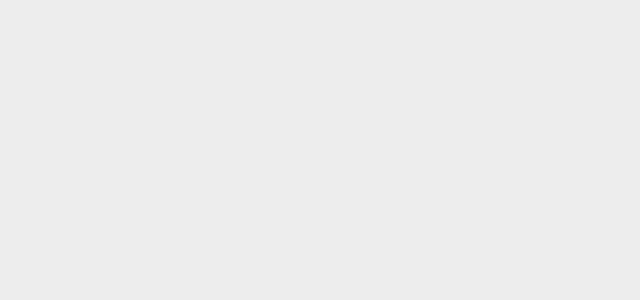
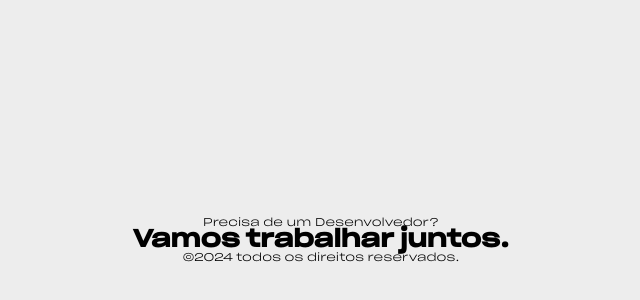
Before and after one commit to Leonardo-NY/portfolio, a React (Vite) app: page / in a window 1280 px wide. Shown: the part 1988-2288 px from the top of the page, without its empty margins (319-959 px from the left). Before the commit the page ends 1828 px from the top, so only its background shows below. Built offline with nearby package versions, Linux system fonts and the light colour scheme; a web font is replaced by a local one.

Commit message:
iniciei o footer

```diff
--- a/src/App.jsx
+++ b/src/App.jsx
@@ -1,11 +1,13 @@
 import './App.css'
 import Header from './components/Header/header'
 import Home from './components/Home/home'
+import Contato from './components/Contatos/contato'
 function App() {
   return (
     <>
       <Header/>
       <Home/>
+      <Contato/>
     </>
   )
 }
--- /dev/null
+++ b/src/components/Contatos/contato.css
@@ -0,0 +1,11 @@
+footer{
+  height: 100vh;
+  display: flex;
+  align-items: center;
+  flex-direction: column;
+  justify-content: center;
+}
+footer p{
+  font-family: var(--font-light);
+  font-size: .7em;
+}
--- /dev/null
+++ b/src/components/Contatos/contato.jsx
@@ -0,0 +1,19 @@
+import './contato.css'
+function Contato(){
+  return(
+    <>
+      <footer>
+        <p>Precisa de um Desenvolvedor?</p>
+        <h2>Vamos trabalhar juntos.</h2>
+        <section className='contatos'>
+          <div></div>
+          <div></div>
+          <div></div>
+        </section>
+        <p>&copy;2024 todos os direitos reservados.</p>
+
+      </footer>
+    </>
+  )
+}
+export default Contato
```
